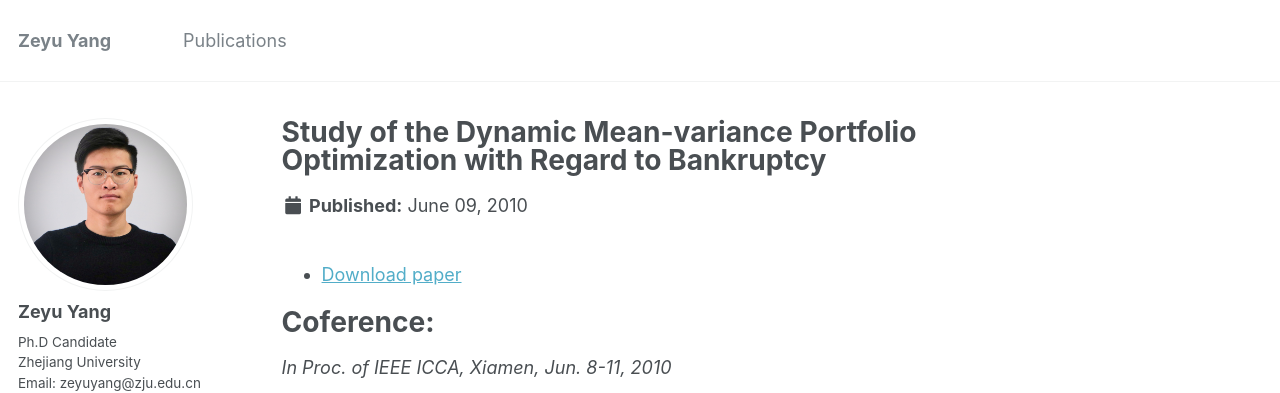
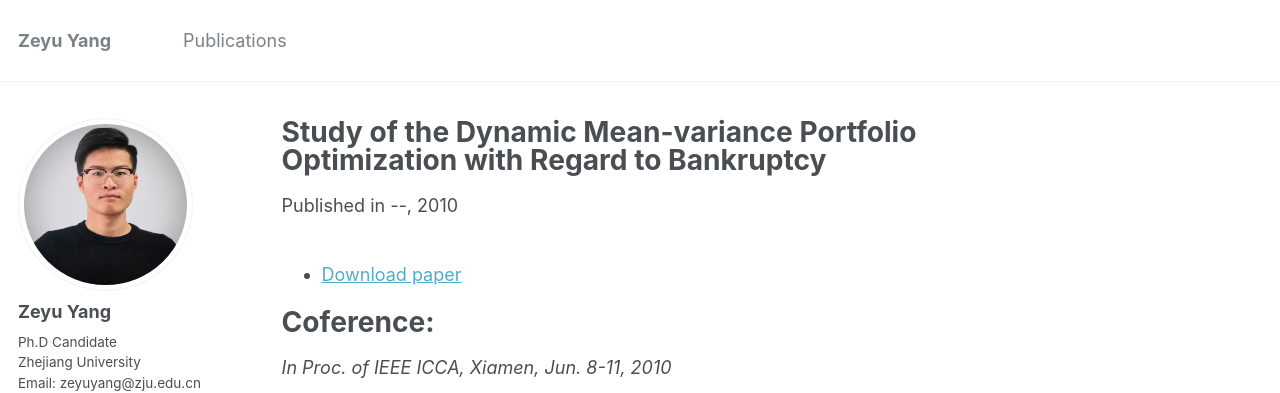
Before and after one commit to zeyuid/zeyuid.github.io, a Jekyll site: the page built from _publications/2010-06-09-Study-of-the-Dynamic-Mean-variance-Portfolio-Optimization.md, in a window 1280 px wide and 1251 px high. Shown: the top 393 px of the window. Built offline with Jekyll 4.4.1, drawn with Linux system fonts in a browser that asks for light colours; part of the change alters nothing that is shown.

Commit message:
add file

```diff
--- a/_publications/2010-06-09-Study-of-the-Dynamic-Mean-variance-Portfolio-Optimization.md
+++ b/_publications/2010-06-09-Study-of-the-Dynamic-Mean-variance-Portfolio-Optimization.md
@@ -3,6 +3,8 @@ title: "Study of the Dynamic Mean-variance Portfolio Optimization with Regard to
 collection: publications
 permalink: /publication/2010-06-09-Study-of-the-Dynamic-Mean-variance-Portfolio-Optimization/
 excerpt: '> *In Proc. of IEEE ICCA, Xiamen, Jun. 8-11, 2010*<br>***J. He**, Y. Sun, Z. Lin, Q. Qin, and Q. Wang*.'
+date: 2010-06-09
+venue: '--'
 #paperurl: ''
 #citation: ''
 ---
```
